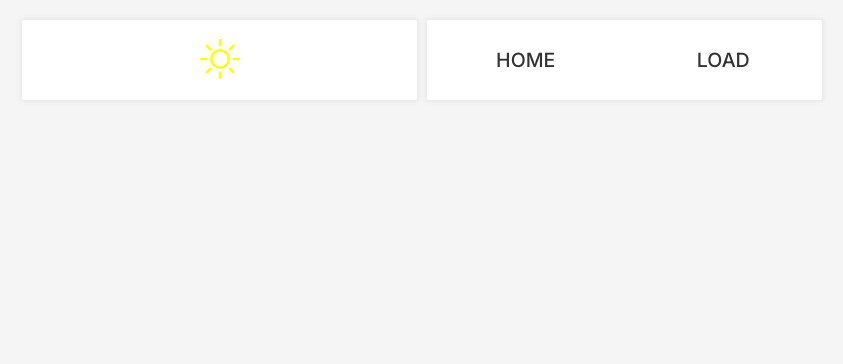
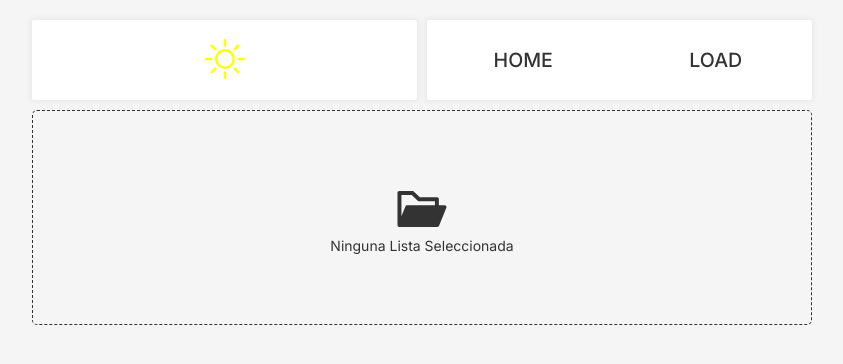
Before and after one commit to wdavidcalsin/todo-list-redux, a React (Create React App) app: page /load in a window 1280 px wide. Shown: the top 364 px of the page, without its empty margins (218-1061 px from the left). Built offline with nearby package versions, Linux system fonts and the light colour scheme; a web font is replaced by a local one.

Commit message:
feat: 🎸 add toastify (#19)
Co-authored-by: WDavid Calsin <wdavidcalsin968@gmail.con>

```diff
--- a/package.json
+++ b/package.json
@@ -19,6 +19,7 @@
     "react-redux": "^7.2.2",
     "react-router-dom": "^5.2.0",
     "react-scripts": "4.0.3",
+    "react-toastify": "^7.0.3",
     "redux": "^4.0.5",
     "redux-devtools": "^3.7.0",
     "redux-devtools-extension": "^2.13.9",
--- /dev/null
+++ b/src/components/empty/empty.tsx
@@ -0,0 +1,13 @@
+import { AiFillFolderOpen } from 'react-icons/ai';
+import { IsEmpty } from './style';
+
+const Empty = () => {
+  return (
+    <IsEmpty>
+      <AiFillFolderOpen />
+      <span> Ninguna Lista Seleccionada</span>
+    </IsEmpty>
+  );
+};
+
+export default Empty;
--- /dev/null
+++ b/src/components/empty/style.ts
@@ -0,0 +1,17 @@
+import styled from 'styled-components';
+
+export const IsEmpty = styled.div`
+  display: flex;
+  flex-direction: column;
+  justify-content: center;
+  align-items: center;
+
+  padding: 5em 0;
+  margin-top: 10px;
+  border-radius: 5px;
+  border: 1px dashed ${(props) => props.theme.colors.borderColor};
+
+  svg {
+    font-size: 4em;
+  }
+`;
--- a/src/components/layout/layout.tsx
+++ b/src/components/layout/layout.tsx
@@ -1,4 +1,5 @@
 import React from 'react';
+import { ToastContainer } from 'react-toastify';
 import Header from '../header/header';
 
 const Layout = ({ children, toggleTheme }: any) => {
@@ -6,7 +7,9 @@ const Layout = ({ children, toggleTheme }: any) => {
     <div className="container-small">
       <Header toggleTheme={toggleTheme} />
       {children}
+      <ToastContainer autoClose={2000} />
     </div>
   );
 };
+
 export default Layout;
--- a/src/components/listForm/list-form.tsx
+++ b/src/components/listForm/list-form.tsx
@@ -1,6 +1,8 @@
 import React from 'react';
 import { Field, Form } from 'react-final-form';
 import { useDispatch } from 'react-redux';
+import { toast } from 'react-toastify';
+
 import { deleteAction, updateAction, updateCheckAction } from '../../actions/add.action';
 import { Button, FormStyle } from '../form/styles';
 
@@ -9,25 +11,31 @@ const ListForm = ({ val, defaultCheck }: any) => {
 
   const handleRemove = (id: any) => {
     dispatch(deleteAction(id));
+    toast.warn('Eliminado de la Lista');
   };
 
   const handleUpdate = (values: any, id: any) => {
     const { valueUpdate, checkList } = values;
     const check = checkList === 'true';
 
+    toast.success('Se actualizo la Lista', { autoClose: 3000 });
     dispatch(updateAction(id, valueUpdate, check));
   };
 
   const handleCheckbox = (v: any, id: string) => {
     if (v) {
       console.log(v);
-      setTimeout(() => dispatch(updateCheckAction(id, true)), 2000);
+
+      toast('Lista Seleccionada', { autoClose: 2000 });
+      setTimeout(() => dispatch(updateCheckAction(id, true)), 1000);
 
       return 'true';
     }
 
     console.log(v);
-    setTimeout(() => dispatch(updateCheckAction(id, false)), 2000);
+
+    toast.info('Lista Deseleccionada', { autoClose: 2000 });
+    setTimeout(() => dispatch(updateCheckAction(id, false)), 1000);
 
     return 'false';
   };
--- a/src/index.css
+++ b/src/index.css
@@ -22,6 +22,13 @@ code {
 @media (min-width: 576px) {
   .container-small {
     max-width: 540px;
+    padding: 0 10px;
+  }
+}
+
+@media (max-width: 580px) {
+  .container-small {
+    padding: 0 10px;
   }
 }
 
@@ -34,6 +41,7 @@ code {
 @media (min-width: 992px) {
   .container-small {
     max-width: 800px;
+    /* margin: 0 10px; */
   }
 }
 
--- a/src/index.tsx
+++ b/src/index.tsx
@@ -3,6 +3,8 @@ import ReactDOM from 'react-dom';
 import { Provider } from 'react-redux';
 
 import 'bootstrap-container';
+import 'react-toastify/dist/ReactToastify.css';
+
 import App from './App';
 
 import './index.css';
--- a/src/page/load.tsx
+++ b/src/page/load.tsx
@@ -1,9 +1,11 @@
 import React from 'react';
 import { useSelector } from 'react-redux';
+import Empty from '../components/empty/empty';
 import Layout from '../components/layout/layout';
 import ListForm from '../components/listForm/list-form';
 
 const Load = ({ toggleTheme }: any) => {
+  let countCheck = 0;
   const listData = useSelector((state: any) => state.add);
 
   return (
@@ -11,11 +13,13 @@ const Load = ({ toggleTheme }: any) => {
       <>
         {listData.map((val: any, key: any) => {
           if (val.check === true) {
+            countCheck++;
             return <ListForm val={val} key={key} defaultCheck="true" />;
           }
-
           return undefined;
         })}
+
+        {countCheck === 0 && <Empty />}
       </>
     </Layout>
   );
--- a/src/style/styles.d.ts
+++ b/src/style/styles.d.ts
@@ -10,6 +10,7 @@ declare module 'styled-components' {
       third: string;
       inversColor: string;
       iconsColor: string;
+      borderColor: string;
 
       background: string;
       text: string;
--- a/src/style/themes/dark.ts
+++ b/src/style/themes/dark.ts
@@ -7,6 +7,7 @@ const themeDark = {
     third: '#3c5e88',
     inversColor: '#fff',
     iconsColor: 'blue',
+    borderColor: '#fff',
 
     background: '#324f72',
     text: '#fff',
--- a/src/style/themes/light.ts
+++ b/src/style/themes/light.ts
@@ -7,6 +7,7 @@ const themeLight = {
     third: '#ffffff',
     inversColor: 'none',
     iconsColor: 'yellow',
+    borderColor: '#333',
 
     background: '#f5f5f5',
     text: '#333',
```
Also changed, not shown: tsconfig.json (+2 -8 lines), 1 other file (tests, documents, lock files or other folders).
